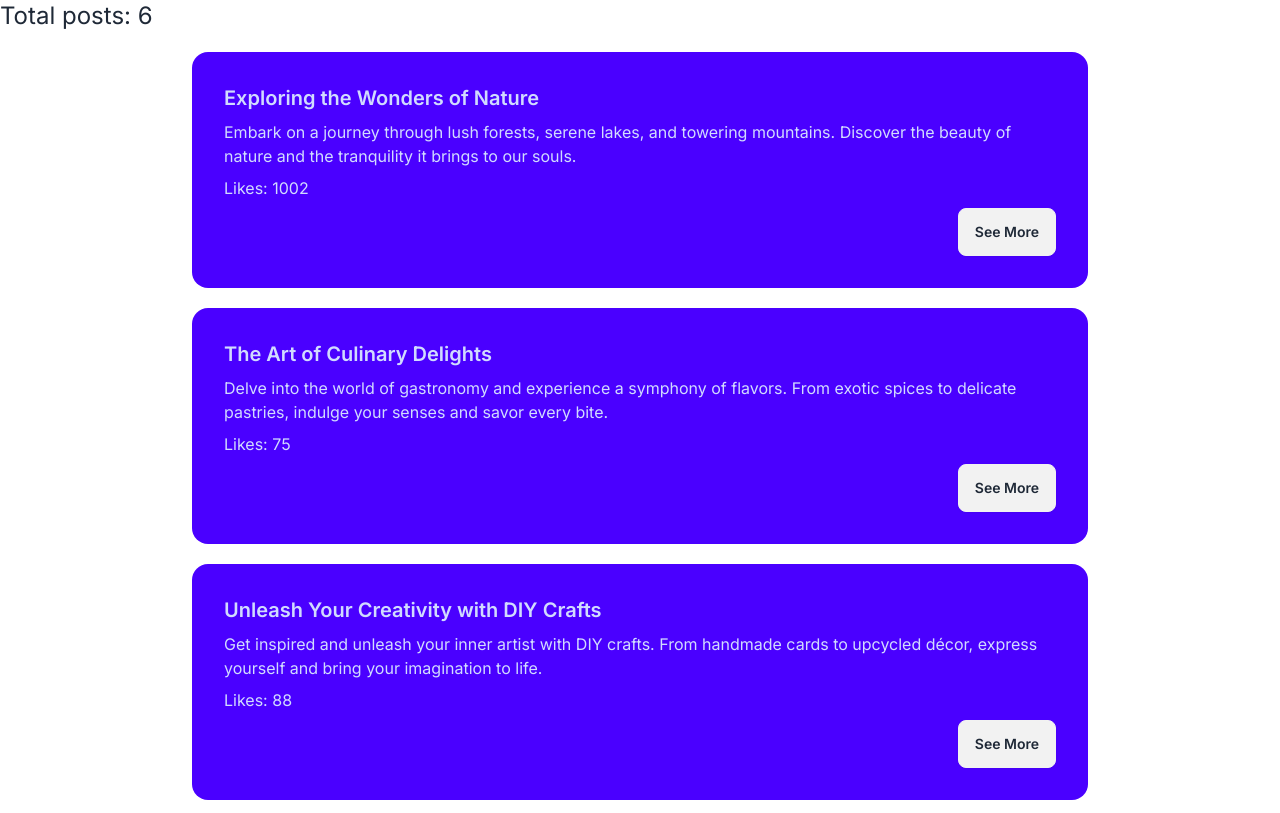
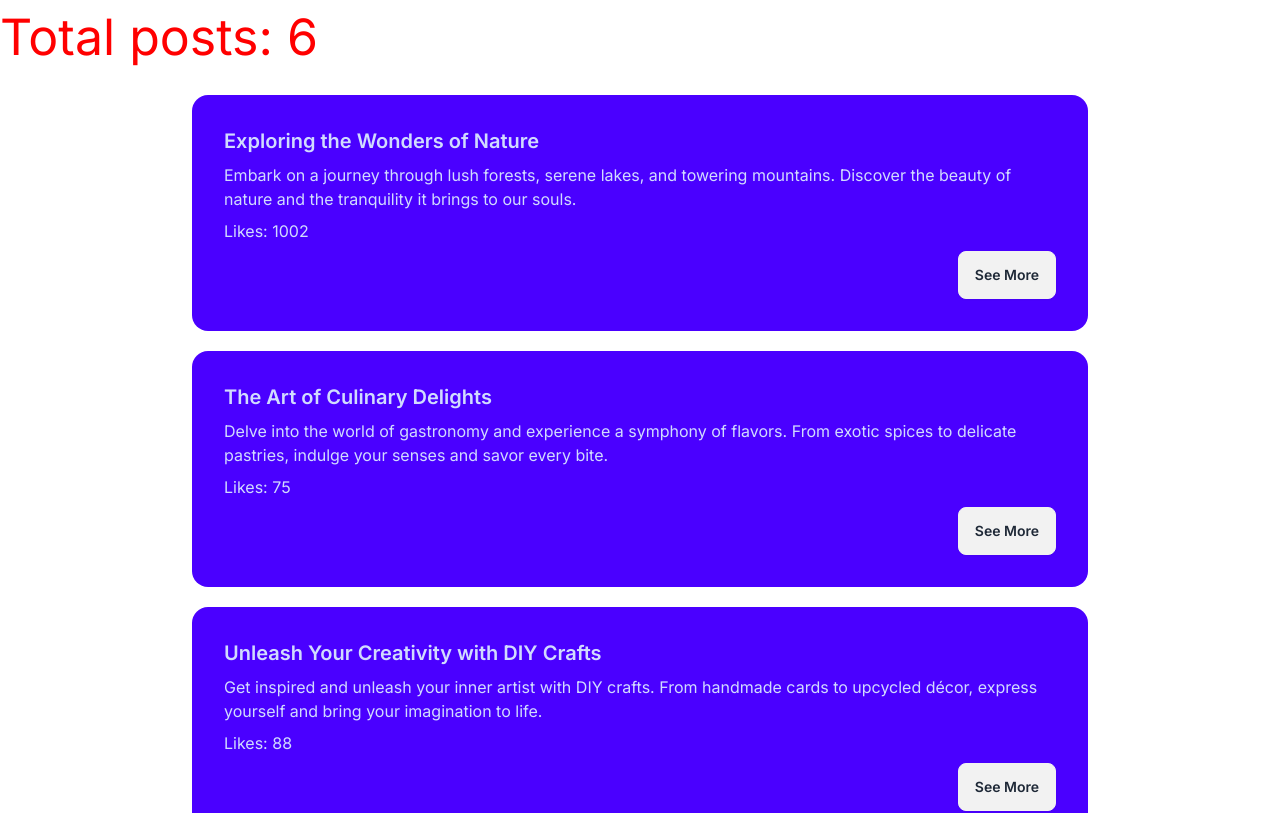
Before and after one commit to SkrChowdhury/next-level-data-fetching, a Next.js app: page /posts in a window 1280 px wide. Shown: the top 813 px of the page. Built offline with nearby package versions, Linux system fonts and the light colour scheme; data requests are answered from the project's data file.

Commit message:
build in css module support

```diff
--- /dev/null
+++ b/src/app/posts/Posts.module.css
@@ -0,0 +1,4 @@
+.header_text{
+    font-size: 50px;
+    color:red
+}
--- a/src/app/posts/page.js
+++ b/src/app/posts/page.js
@@ -1,5 +1,6 @@
 import Link from "next/link";
 import React from "react";
+import styles from "./Posts.module.css"
 
 const PostsPage = async () => {
   const res = await fetch("http://localhost:5000/posts",{
@@ -9,7 +10,7 @@
   console.log(posts)
   return (
     <div className="w-full">
-      <h1 className="text-2xl">Total posts: {posts.length}</h1>
+      <h1 className={styles.header_text}>Total posts: {posts.length}</h1>
 {
     posts.map((post)=> (
         <div key={post.id} className="card w-96 bg-primary text-primary-content w-[70%] my-5 mx-auto">
```
